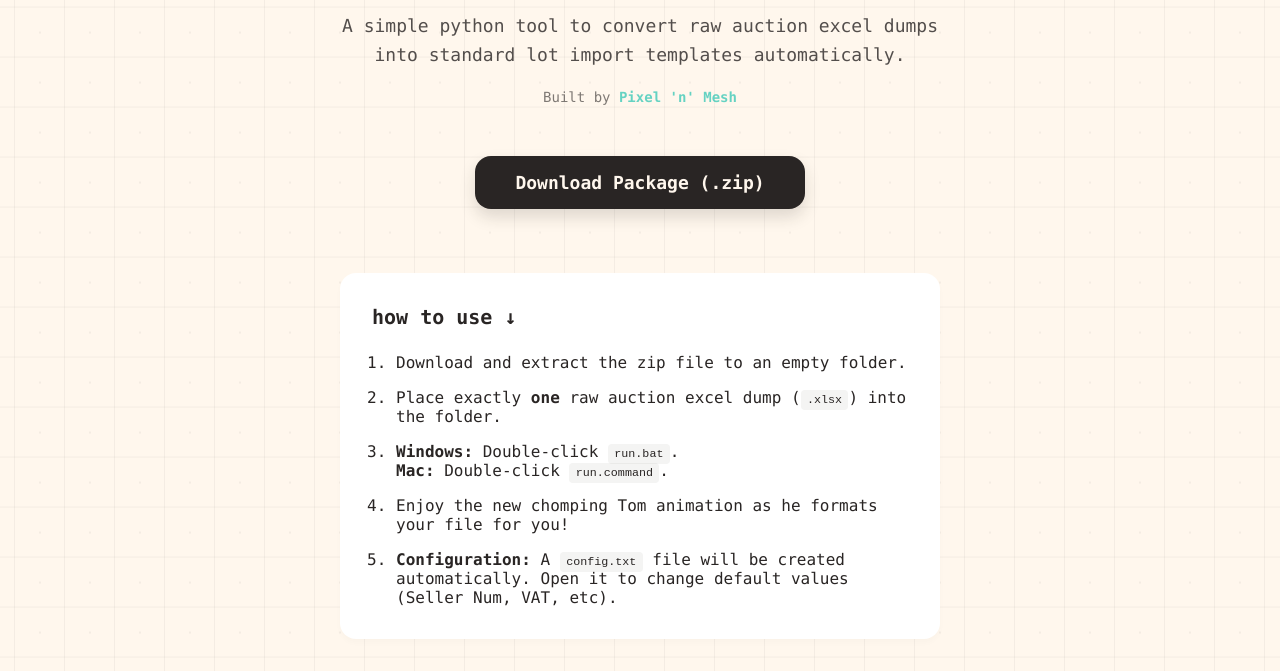
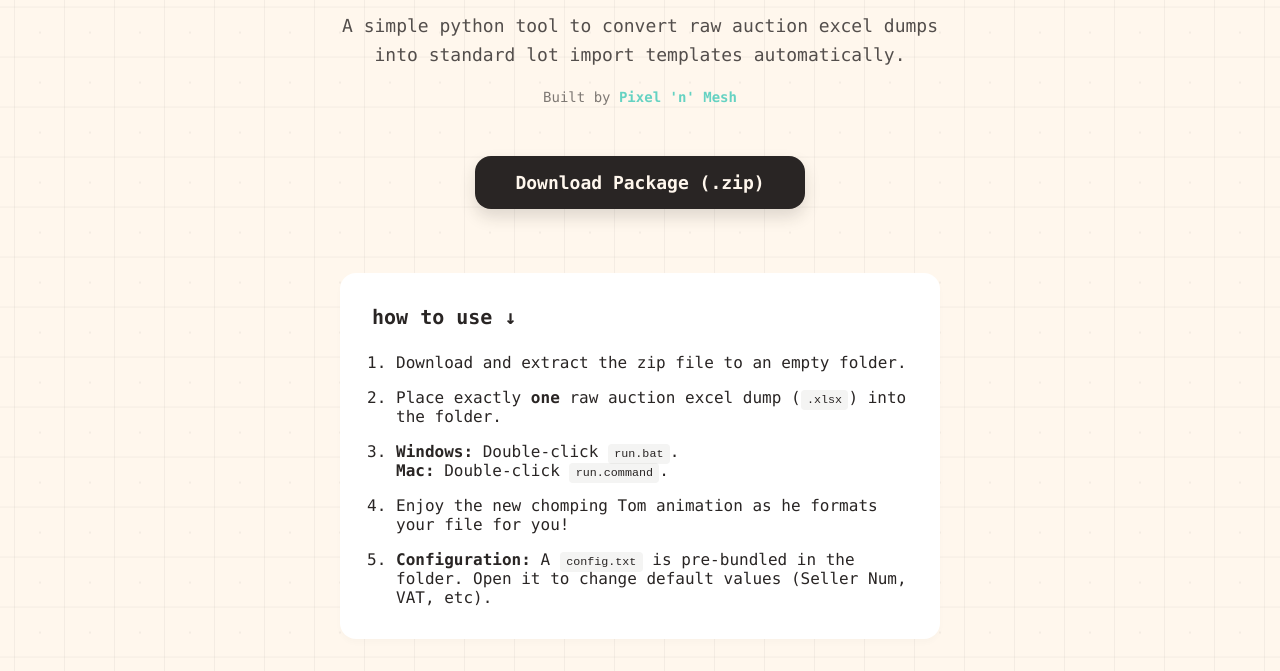
Before and after one commit to kyoo12/auction_import_maker, a plain HTML site: page index.html in a window 1280 px wide. Shown: the part 206-877 px from the top of the page. Drawn offline with Linux system fonts and the light colour scheme.

Commit message:
docs: update landing page instructions for pre-bundled config.txt

```diff
--- a/index.html
+++ b/index.html
@@ -178,7 +178,7 @@
                 <li>Place exactly <strong>one</strong> raw auction excel dump (<code>.xlsx</code>) into the folder.</li>
                 <li><strong>Windows:</strong> Double-click <code>run.bat</code>. <br> <strong>Mac:</strong> Double-click <code>run.command</code>.</li>
                 <li>Enjoy the new chomping Tom animation as he formats your file for you!</li>
-                <li><strong>Configuration:</strong> A <code>config.txt</code> file will be created automatically. Open it to change default values (Seller Num, VAT, etc).</li>
+                <li><strong>Configuration:</strong> A <code>config.txt</code> is pre-bundled in the folder. Open it to change default values (Seller Num, VAT, etc).</li>
             </ol>
         </div>
     </main>
```
